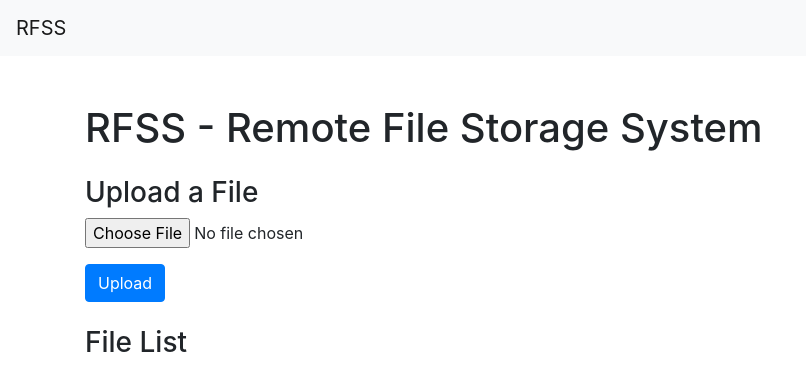
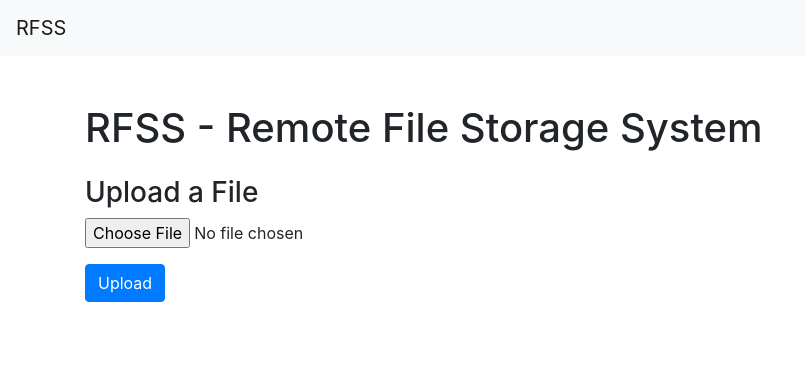
Before and after one commit to mush1e/RFSS, a plain HTML site: page public/index.html in a window 1280 px wide. Shown: the whole page, without its empty margins (0-806 px from the left). Drawn offline with nearby package versions, Linux system fonts and the light colour scheme.

```diff
--- a/public/index.html
+++ b/public/index.html
@@ -34,15 +34,6 @@
             </form>
         </div>
 
-        <!-- File Listing -->
-        <div class="mt-4">
-            <h3>File List</h3>
-            <div id="file-list" hx-get="/files" hx-trigger="load" hx-swap="innerHTML">
-                <!-- File list will be dynamically loaded here -->
-            </div>
-        </div>
-    </div>
-
     <!-- Bootstrap JS and dependencies -->
     <script src="https://code.jquery.com/jquery-3.5.1.slim.min.js"></script>
     <script src="https://cdn.jsdelivr.net/npm/@popperjs/core@2.9.3/dist/umd/popper.min.js"></script>
```
Also changed, not shown: 2 other files.
